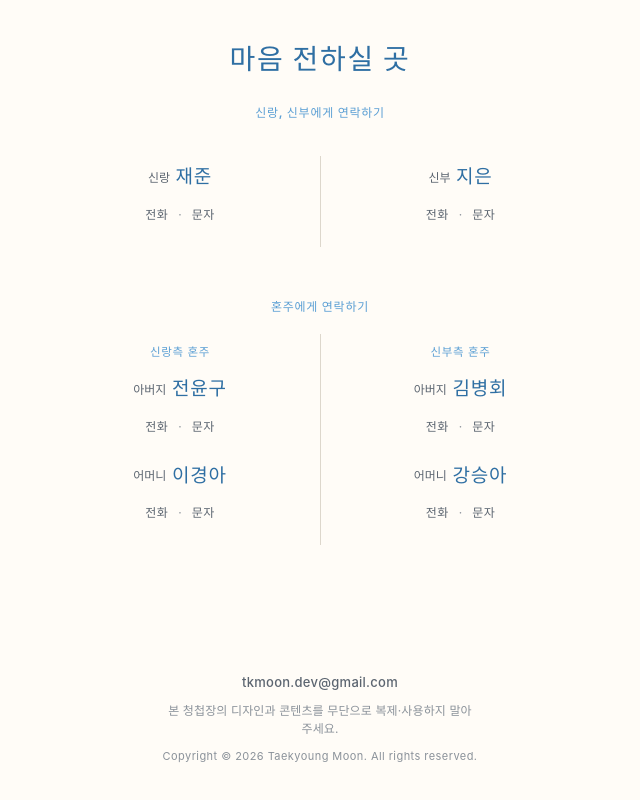
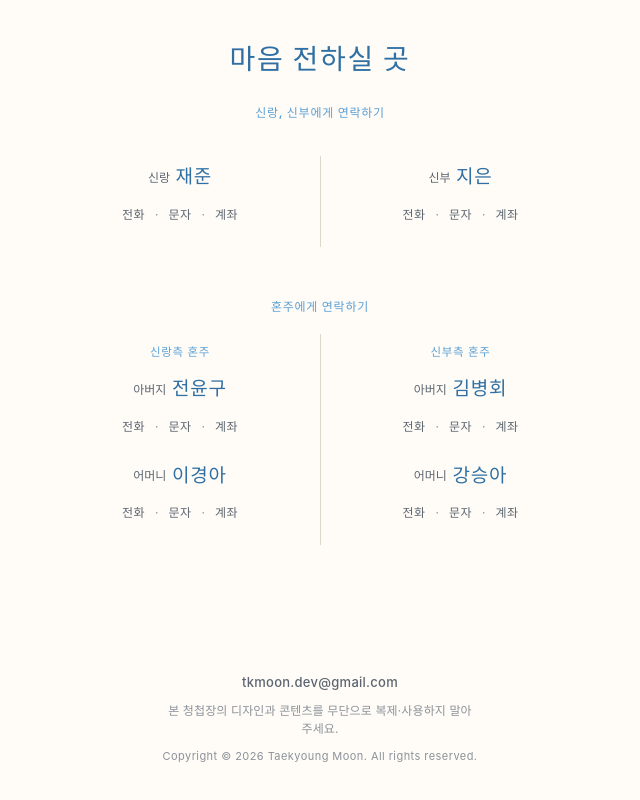
Before and after one commit to TK-moon/jieun-jaejun-wedding-2026-12-06, a React (Vite) app: page / in a window 1280 px wide. Shown: the part 2354-3154 px from the top of the page, without its empty margins (320-960 px from the left). Built offline with nearby package versions, Linux system fonts and the light colour scheme.

Commit message:
1차 시안 제작

```diff
--- a/src/constants/index.ts
+++ b/src/constants/index.ts
@@ -1,6 +1,7 @@
 import { DEFAULT_TIME_ZONE, dayjs } from '../lib/dayjs';
 
 const PLACEHOLDER_PHONE = '010-0000-0000';
+const PLACEHOLDER_ACCOUNT_NUMBER = '000-0000-000000';
 
 export const WEDDING_INFO = {
   groom: {
@@ -16,10 +17,20 @@ export const WEDDING_INFO = {
       father: {
         name: '전윤구',
         phone: PLACEHOLDER_PHONE,
+        account: {
+          bank: '○○은행',
+          number: PLACEHOLDER_ACCOUNT_NUMBER,
+          holder: '전윤구',
+        },
       },
       mother: {
         name: '이경아',
         phone: PLACEHOLDER_PHONE,
+        account: {
+          bank: '○○은행',
+          number: PLACEHOLDER_ACCOUNT_NUMBER,
+          holder: '이경아',
+        },
       },
     },
     account: {
@@ -41,10 +52,20 @@ export const WEDDING_INFO = {
       father: {
         name: '김병회',
         phone: PLACEHOLDER_PHONE,
+        account: {
+          bank: '○○은행',
+          number: PLACEHOLDER_ACCOUNT_NUMBER,
+          holder: '김병회',
+        },
       },
       mother: {
         name: '강승아',
         phone: PLACEHOLDER_PHONE,
+        account: {
+          bank: '○○은행',
+          number: PLACEHOLDER_ACCOUNT_NUMBER,
+          holder: '강승아',
+        },
       },
     },
     account: {
--- a/src/sections/ContactSection/ContactActions/index.module.css
+++ b/src/sections/ContactSection/ContactActions/index.module.css
@@ -9,7 +9,10 @@
   align-items: center;
   justify-content: center;
   min-height: 44px;
+  margin: 0;
   padding: 0 8px;
+  border: 0;
+  background: transparent;
   color: var(--color-ink-muted);
   font-family: var(--body-font);
   font-size: 1.2rem;
@@ -17,6 +20,7 @@
   letter-spacing: 0.04em;
   line-height: 1;
   text-decoration: none;
+  cursor: pointer;
   transition: color 0.15s ease;
 }
 
@@ -36,3 +40,76 @@
   line-height: 1;
   user-select: none;
 }
+
+.account {
+  display: grid;
+  gap: 14px;
+  margin: 0;
+}
+
+.accountRow {
+  display: grid;
+  gap: 4px;
+}
+
+.accountLabel {
+  margin: 0;
+  color: var(--color-ink-subtle);
+  font-size: 1.15rem;
+  font-weight: 500;
+  letter-spacing: 0.06em;
+}
+
+.accountValue {
+  margin: 0;
+  color: var(--color-ink);
+  font-size: 1.5rem;
+  font-weight: 500;
+  letter-spacing: -0.01em;
+  line-height: 1.4;
+}
+
+.accountNumber {
+  display: inline-flex;
+  align-items: center;
+  gap: 6px;
+  margin: 0;
+  color: var(--color-ink);
+  font-size: 1.5rem;
+  font-weight: 500;
+  letter-spacing: -0.01em;
+  line-height: 1.4;
+}
+
+.copy {
+  display: inline-flex;
+  align-items: center;
+  justify-content: center;
+  width: 32px;
+  height: 32px;
+  margin: 0;
+  padding: 0;
+  border: 0;
+  border-radius: 4px;
+  background: transparent;
+  color: var(--color-sky);
+  cursor: pointer;
+  transition: color 150ms ease;
+}
+
+.copy:hover,
+.copy:focus-visible {
+  color: var(--color-sky-deep);
+}
+
+.copy:focus-visible {
+  outline: 2px solid var(--color-sky-deep);
+  outline-offset: 2px;
+}
+
+@media (prefers-reduced-motion: reduce) {
+  .link,
+  .copy {
+    transition: none;
+  }
+}
--- a/src/sections/ContactSection/ContactActions/index.tsx
+++ b/src/sections/ContactSection/ContactActions/index.tsx
@@ -1,16 +1,43 @@
-import type { FC } from 'react';
+import { useState, type FC } from 'react';
+import { CopyIcon } from '../../../components/icons/CopyIcon/CopyIcon';
+import { Modal } from '../../../components/Modal/Modal';
+import { useToast } from '../../../hooks/useToast';
+import { is_clipboard_available } from '../../../lib/clipboard';
+import type { Account } from '../_types';
 import { getSmsHref, getTelHref } from '../_utils';
 import styles from './index.module.css';
 
 interface Props {
   name: string;
   phone: string;
+  account: Account;
 }
 
 const ContactActions: FC<Props> = (props) => {
-  const { name, phone } = props;
+  const { name, phone, account } = props;
+  const [isAccountOpen, setIsAccountOpen] = useState(false);
+  const toast = useToast();
+  const canCopy = is_clipboard_available();
+
+  const handleOpenAccount = () => {
+    setIsAccountOpen(true);
+  };
+
+  const handleCloseAccount = () => {
+    setIsAccountOpen(false);
+  };
+
+  const handleCopyAccount = async () => {
+    try {
+      await navigator.clipboard.writeText(account.number);
+      toast.show({ id: 'copy-account', content: '계좌번호를 복사했어요' });
+    } catch {
+      toast.show({ id: 'copy-account', content: '계좌번호 복사에 실패했어요' });
+    }
+  };
 
   return (
+    <>
       <div className={styles.actions}>
         <a className={styles.link} href={getTelHref(phone)} aria-label={`${name}에게 전화`}>
           전화
@@ -21,7 +48,48 @@ const ContactActions: FC<Props> = (props) => {
         <a className={styles.link} href={getSmsHref(phone)} aria-label={`${name}에게 문자`}>
           문자
         </a>
+        <span className={styles.separator} aria-hidden="true">
+          ·
+        </span>
+        <button
+          type="button"
+          className={styles.link}
+          onClick={handleOpenAccount}
+          aria-label={`${name} 계좌 보기`}
+        >
+          계좌
+        </button>
       </div>
+
+      <Modal open={isAccountOpen} onClose={handleCloseAccount} title={`${name} 계좌`}>
+        <dl className={styles.account}>
+          <div className={styles.accountRow}>
+            <dt className={styles.accountLabel}>예금주</dt>
+            <dd className={styles.accountValue}>{account.holder}</dd>
+          </div>
+          <div className={styles.accountRow}>
+            <dt className={styles.accountLabel}>은행</dt>
+            <dd className={styles.accountValue}>{account.bank}</dd>
+          </div>
+          <div className={styles.accountRow}>
+            <dt className={styles.accountLabel}>계좌번호</dt>
+            <dd className={styles.accountNumber}>
+              <span>{account.number}</span>
+              {canCopy ? (
+                <button
+                  type="button"
+                  className={styles.copy}
+                  onClick={handleCopyAccount}
+                  aria-label="계좌번호 복사"
+                >
+                  <CopyIcon />
+                </button>
+              ) : null}
+            </dd>
+          </div>
+        </dl>
+      </Modal>
+    </>
   );
 };
 
--- a/src/sections/ContactSection/ContactPerson/index.tsx
+++ b/src/sections/ContactSection/ContactPerson/index.tsx
@@ -1,4 +1,5 @@
 import type { FC } from 'react';
+import type { Account } from '../_types';
 import { ContactActions } from '../ContactActions';
 import styles from './index.module.css';
 
@@ -6,11 +7,12 @@ interface Props {
   role: string;
   name: string;
   phone: string;
+  account: Account;
   contactLabel?: string;
 }
 
 const ContactPerson: FC<Props> = (props) => {
-  const { role, name, phone, contactLabel = name } = props;
+  const { role, name, phone, account, contactLabel = name } = props;
 
   return (
     <div className={styles.person}>
@@ -19,7 +21,7 @@ const ContactPerson: FC<Props> = (props) => {
         <span className={styles.personName}>{name}</span>
       </dt>
       <dd className={styles.actions}>
-        <ContactActions name={contactLabel} phone={phone} />
+        <ContactActions name={contactLabel} phone={phone} account={account} />
       </dd>
     </div>
   );
--- a/src/sections/ContactSection/CoupleContacts/index.tsx
+++ b/src/sections/ContactSection/CoupleContacts/index.tsx
@@ -15,8 +15,18 @@ const CoupleContacts: FC<Props> = () => {
         신랑, 신부에게 연락하기
       </h3>
       <dl className={styles.grid}>
-        <ContactPerson role="신랑" name={groom.name.ko} phone={groom.phone} />
-        <ContactPerson role="신부" name={bride.name.ko} phone={bride.phone} />
+        <ContactPerson
+          role="신랑"
+          name={groom.name.ko}
+          phone={groom.phone}
+          account={groom.account}
+        />
+        <ContactPerson
+          role="신부"
+          name={bride.name.ko}
+          phone={bride.phone}
+          account={bride.account}
+        />
       </dl>
     </section>
   );
--- a/src/sections/ContactSection/HostContacts/index.tsx
+++ b/src/sections/ContactSection/HostContacts/index.tsx
@@ -26,12 +26,14 @@ const HostContacts: FC<Props> = () => {
               role="아버지"
               name={groom.parents.father.name}
               phone={groom.parents.father.phone}
+              account={groom.parents.father.account}
               contactLabel={`아버지 ${groom.parents.father.name}`}
             />
             <ContactPerson
               role="어머니"
               name={groom.parents.mother.name}
               phone={groom.parents.mother.phone}
+              account={groom.parents.mother.account}
               contactLabel={`어머니 ${groom.parents.mother.name}`}
             />
           </dl>
@@ -45,12 +47,14 @@ const HostContacts: FC<Props> = () => {
               role="아버지"
               name={bride.parents.father.name}
               phone={bride.parents.father.phone}
+              account={bride.parents.father.account}
               contactLabel={`아버지 ${bride.parents.father.name}`}
             />
             <ContactPerson
               role="어머니"
               name={bride.parents.mother.name}
               phone={bride.parents.mother.phone}
+              account={bride.parents.mother.account}
               contactLabel={`어머니 ${bride.parents.mother.name}`}
             />
           </dl>
--- /dev/null
+++ b/src/sections/ContactSection/_types/index.ts
@@ -0,0 +1,7 @@
+interface Account {
+  bank: string;
+  number: string;
+  holder: string;
+}
+
+export type { Account };
```
Lines whose indentation alone changed are shown as unchanged.
